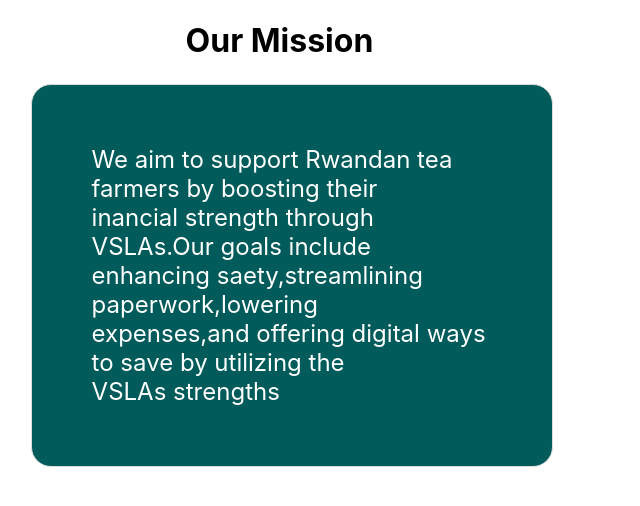
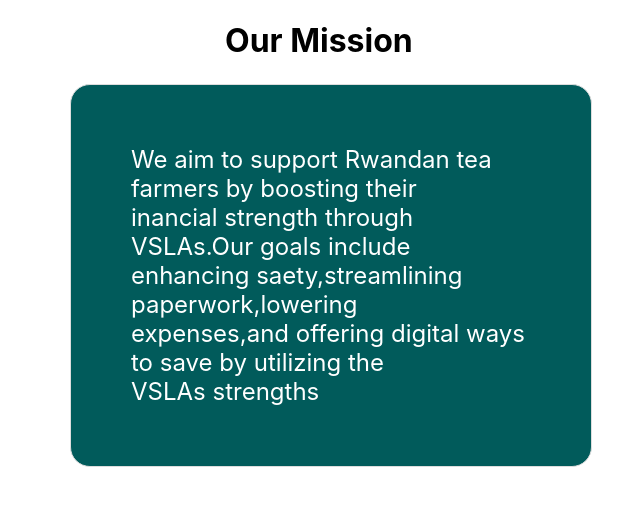
Before and after one commit to akirachix/Samaa-Informational, a React (Create React App) app in the folder econtrust/: page / in a window 768 px wide. Shown: the top 506 px of the page, without its empty margins (0-640 px from the left). Built offline with nearby package versions, Linux system fonts and the light colour scheme.

Commit message:
made changes

```diff
--- a/econtrust/src/mission/index.css
+++ b/econtrust/src/mission/index.css
@@ -316,6 +316,15 @@
 
 }
 
+
+@media (min-width: 768px) and (max-width: 1024px) {
+    .textbox{
+        margin-left: 55px;
+    }
+
+}
+
+
 @media (min-width: 820px) and (max-width: 1180px) {
 
     .textbox{
```
